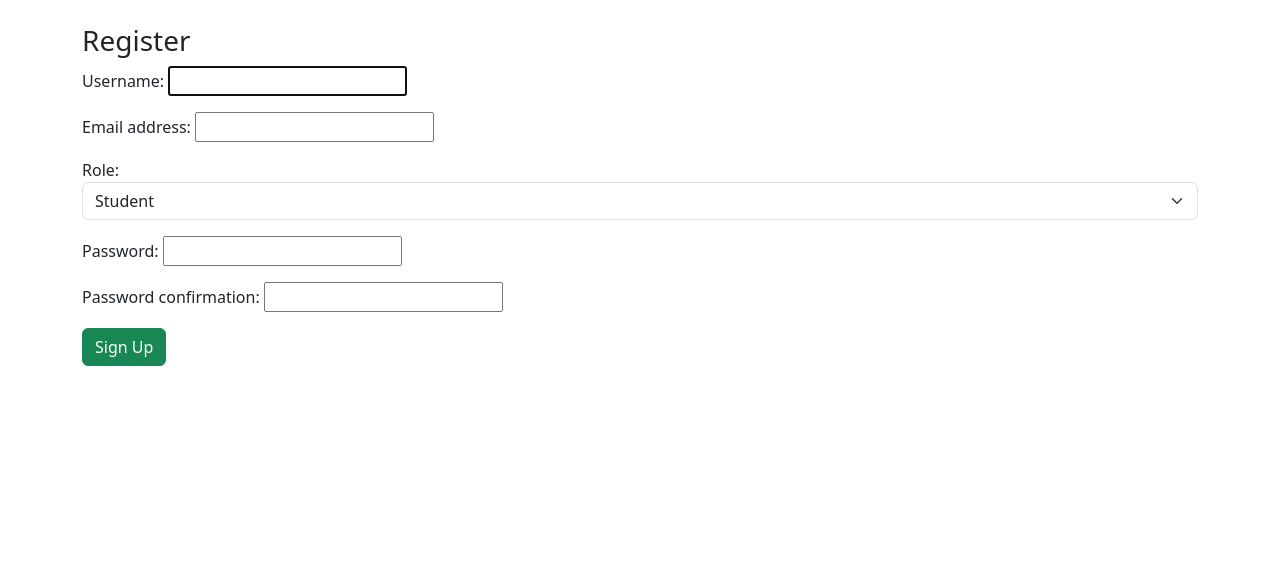
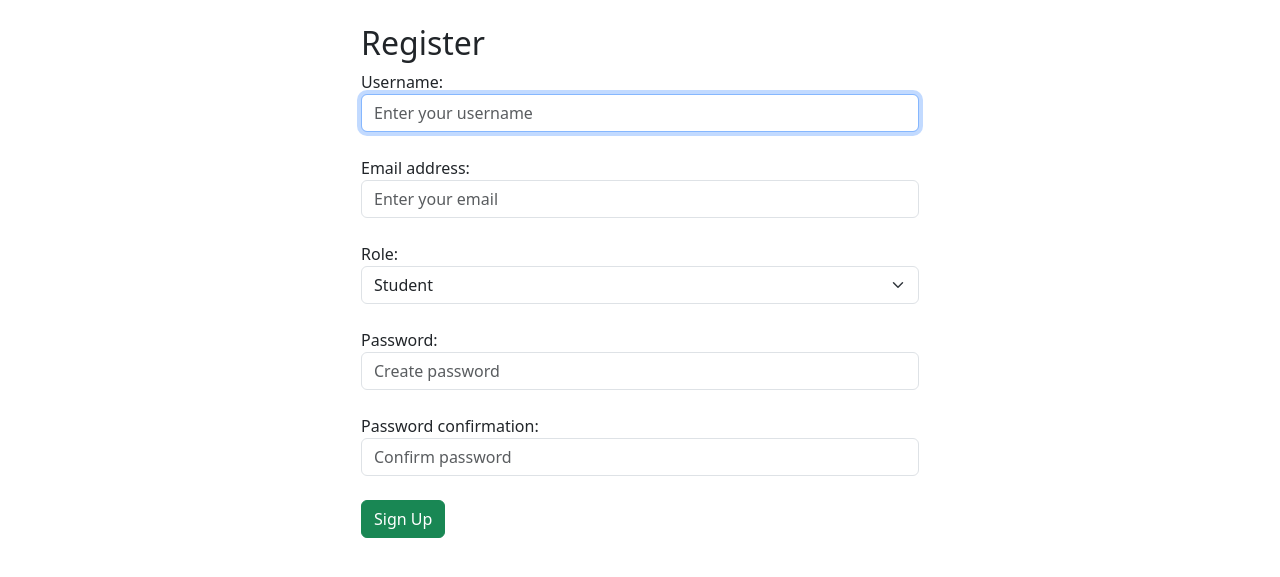
Before and after one commit to jksonar/hostal_mgmt, a Django app: page /register/ in a window 1280 px wide. Shown: the part 56-633 px from the top of the page. Run offline with Django 4.2, Linux system fonts and the light colour scheme.

Commit message:
change registration design

```diff
--- a/hostel/admin.py
+++ b/hostel/admin.py
@@ -1,6 +1,7 @@
 from django.contrib import admin
-from .models import User, Room, Allocation
+from .models import User, Room, Allocation, RoomRequest
 
 admin.site.register(User)
 admin.site.register(Room)
 admin.site.register(Allocation)
+admin.site.register(RoomRequest)
--- a/hostel/forms.py
+++ b/hostel/forms.py
@@ -13,6 +13,17 @@ class UserRegisterForm(UserCreationForm):
     class Meta:
         model = User
         fields = ['username', 'email', 'role', 'password1', 'password2']
+
+    def __init__(self, *args, **kwargs):
+        super(UserRegisterForm, self).__init__(*args, **kwargs)
+        for field_name, field in self.fields.items():
+            if field.widget.__class__.__name__ != 'Select':
+                field.widget.attrs['class'] = 'form-control'
+        self.fields['username'].widget.attrs['placeholder'] = 'Enter your username'
+        self.fields['email'].widget.attrs['placeholder'] = 'Enter your email'
+        self.fields['password1'].widget.attrs['placeholder'] = 'Create password'
+        self.fields['password2'].widget.attrs['placeholder'] = 'Confirm password'
+
 
 
 class AllocationForm(forms.ModelForm):
--- a/hostel/templates/hostel/login.html
+++ b/hostel/templates/hostel/login.html
@@ -7,11 +7,11 @@
         {% csrf_token %}
         <div data-mdb-input-init class="form-outline mb-4">
             <label class="form-label" >Username:</label>
-            <input type="text" name="username" class="form-control">
+            <input type="text" name="username" class="form-control" placeholder="Enter your username">
         </div>
         <div data-mdb-input-init class="form-outline mb-4">
             <label class="form-label" >Password:</label>
-            <input type="password" name="password" class="form-control">
+            <input type="password" name="password" class="form-control" placeholder="Enter your password">
         </div>
         <button type="submit" data-mdb-button-init data-mdb-ripple-init class="btn btn-primary btn-block mb-4">Login</button>
         <!-- 2 column grid layout for inline styling -->
--- a/hostel/templates/hostel/register.html
+++ b/hostel/templates/hostel/register.html
@@ -1,29 +1,32 @@
 {% extends 'hostel/base.html' %}
 {% block title %}Register{% endblock %}
 {% block content %}
-<h3>Register</h3>
+
+<div class="col-md-6 offset-md-3">
+<h2>Register</h2>
 <form method="post">
     {% csrf_token %}
-    <div class="mb-3">
+    <div data-mdb-input-init class="form-outline mb-4">
         {{ form.username.label_tag }}
         {{ form.username }}
     </div>
-    <div class="mb-3">
+    <div data-mdb-input-init class="form-outline mb-4">
         {{ form.email.label_tag }}
         {{ form.email }}
     </div>
-    <div class="mb-3">
+    <div data-mdb-input-init class="form-outline mb-4">
         {{ form.role.label_tag }}
         {{ form.role }}
     </div>
-    <div class="mb-3">
+    <div data-mdb-input-init class="form-outline mb-4">
         {{ form.password1.label_tag }}
         {{ form.password1 }}
     </div>
-    <div class="mb-3">
+    <div data-mdb-input-init class="form-outline mb-4">
         {{ form.password2.label_tag }}
         {{ form.password2 }}
     </div>
-    <button type="submit" class="btn btn-success">Sign Up</button>
+    <button type="submit" class="btn btn-success btn-block mb-4">Sign Up</button>
 </form>
+</div>
 {% endblock %}
```
